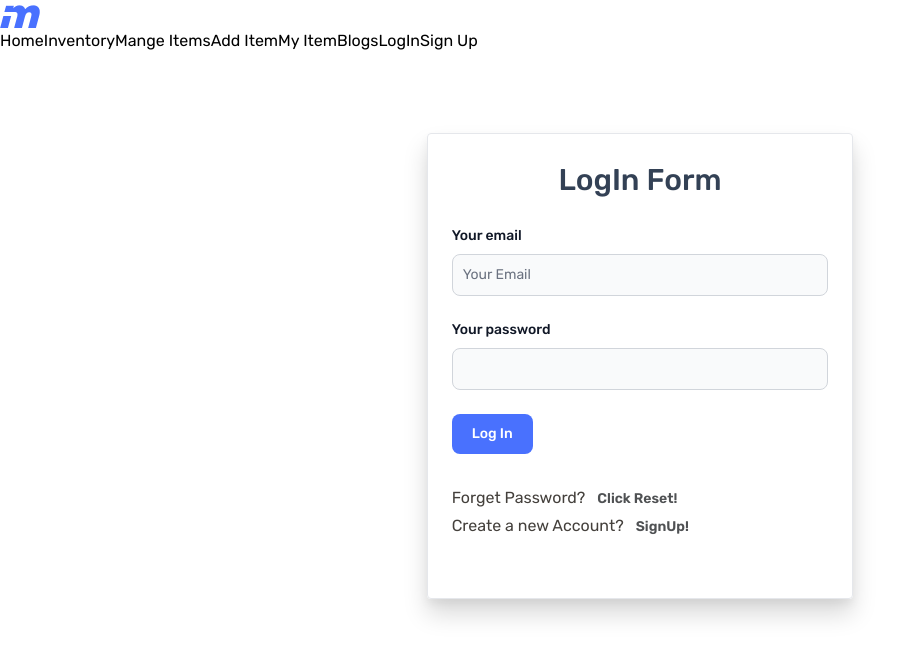
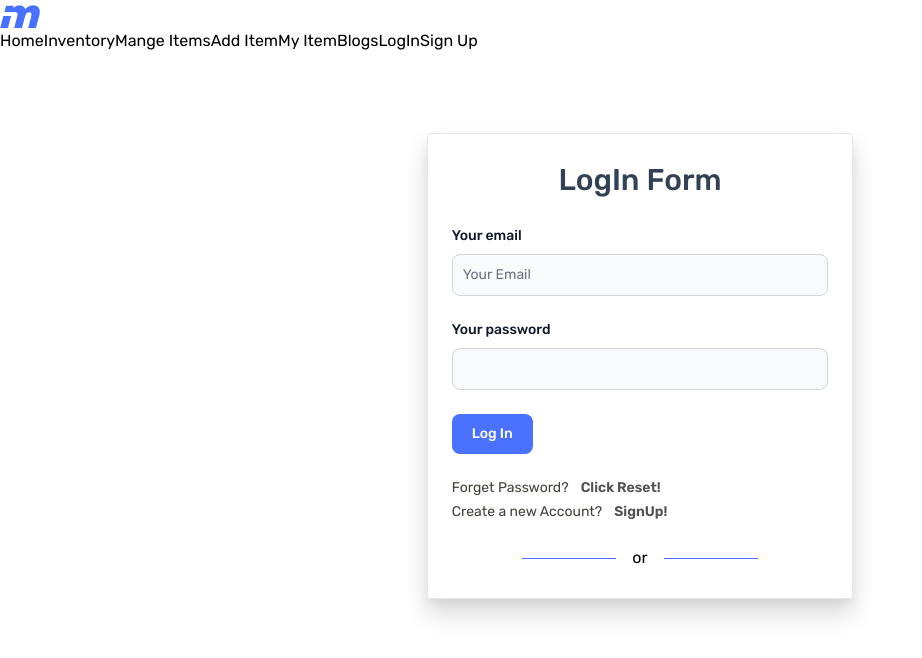
Before and after one commit to NishatFariza/motors-car-client, a React (Create React App) app: page /logIn in a window 1280 px wide. Shown: the top 658 px of the page, without its empty margins (0-922 px from the left). Built offline with nearby package versions, Linux system fonts and the light colour scheme.

Commit message:
password reset add

```diff
--- a/src/pages/Auth/LogIn/LogIn.css
+++ b/src/pages/Auth/LogIn/LogIn.css
@@ -25,3 +25,7 @@
 
 
 }
+.form-divider{
+    background-color: #4971FE;
+    height: 1px;
+}
--- a/src/pages/Auth/LogIn/LogIn.jsx
+++ b/src/pages/Auth/LogIn/LogIn.jsx
@@ -46,22 +46,24 @@ const LogIn = () => {
           Log In
         </button>
       </form>
-      <div className="my-8">
-        <p className="text-stone-700">
+      <div className="my-6">
+        <p className="text-stone-700 text-sm">
           Forget Password?
           <Link to="/signUp" className="text-sm lg:ml-3 link-text">
             Click Reset!
           </Link>
         </p>
-        <p className="mt-1 text-stone-700">
+        <p className="mt-1 text-stone-700 text-sm ">
           Create a new Account?
           <Link to="/signUp" className="text-sm lg:ml-3 link-text">
             SignUp!
           </Link>
         </p>
       </div>
-      <div>
-        <div></div>
+      <div className="flex justify-center items-center">
+        <div className="form-divider w-3/12"></div>
+        <p className="md:mx-4 mx-2">or</p>
+        <div className="form-divider w-3/12"></div>
       </div>
     </div>
   );
--- a/src/pages/Auth/SignUp/SignUp.jsx
+++ b/src/pages/Auth/SignUp/SignUp.jsx
@@ -4,7 +4,9 @@ import { Link } from "react-router-dom";
 const SignUp = () => {
   return (
     <div className="lg:w-6/12 w-10/12 mx-auto py-7 border rounded px-6 my-20">
-      <h3>SignUp Here</h3>
+      <h3 className="mb-7 text-3xl font-medium text-center text-slate-700">
+        SignUp
+      </h3>
 
       <form>
         <div class="relative z-0 w-full mb-6 group">
```
